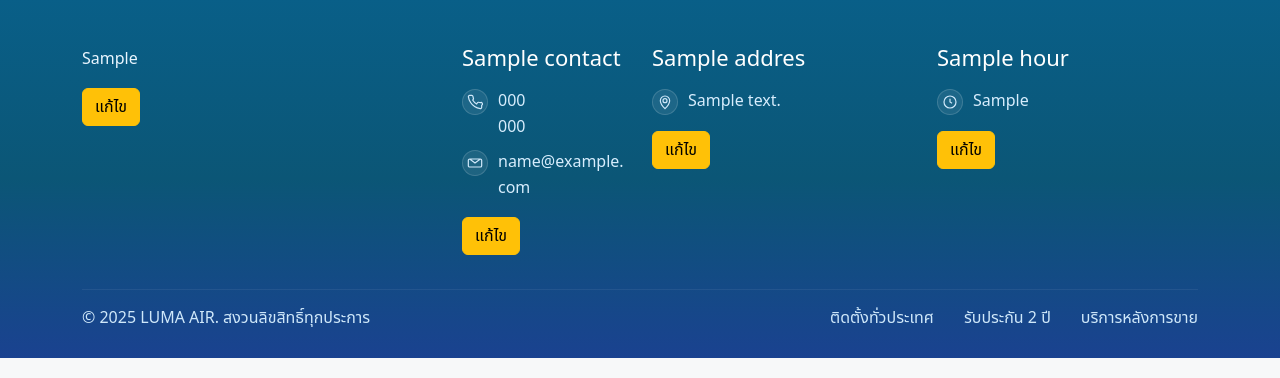
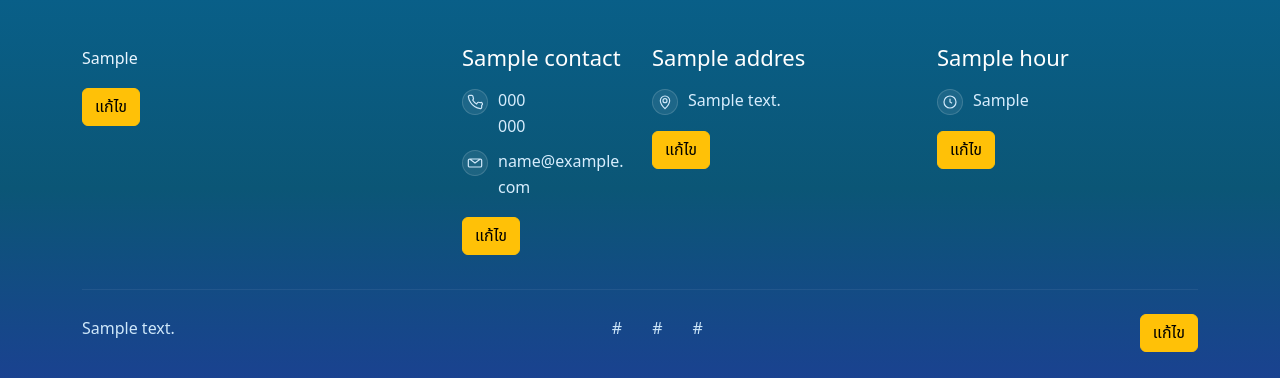
Before and after one commit to thanawadeetithada/display_products, a PHP site: page /index2.php in a window 1280 px wide. Shown: the part 4062-4440 px from the top of the page. Run offline with PHP 8.4, Linux system fonts and the light colour scheme; tables that the repository leaves empty or names only in its code hold one stand-in row (values such as "Sample post"); grey boxes marked "Sample" are stand-in pictures; some libraries are stand-ins or nearby versions.

Commit message:
edit footer bottom

```diff
--- a/index2.php
+++ b/index2.php
@@ -166,6 +166,20 @@
     if ($row = $resHours->fetch_assoc()) {
         foreach (['title','hours'] as $k) {
             if (isset($row[$k]) && $row[$k] !== '') $HOURS[$k] = $row[$k];
+        }
+    }
+
+    // footer bottom
+    $FBOT = [
+        'copy_text' => '© '.date('Y').' '.($F['name'] ?? 'LUMA AIR').'. สงวนลิขสิทธิ์ทุกประการ',
+        'link1'     => 'ติดตั้งทั่วประเทศ',
+        'link2'     => 'รับประกัน 2 ปี',
+        'link3'     => 'บริการหลังการขาย',
+    ];
+    $resFbot = $conn->query("SELECT copy_text, link1, link2, link3 FROM site_footer_bottom WHERE id=1");
+    if ($row = $resFbot->fetch_assoc()) {
+        foreach (['copy_text','link1','link2','link3'] as $k) {
+            if (!empty($row[$k])) $FBOT[$k] = $row[$k];
         }
     }
 
@@ -951,13 +965,49 @@
             <hr class="f-divider">
 
             <div class="footer-bottom d-flex flex-column flex-lg-row align-items-center justify-content-between gap-3">
-                <div class="copy">© <?php echo date('Y') ?> <?php echo e($F['name'] ?? 'LUMA AIR') ?>.
-                    สงวนลิขสิทธิ์ทุกประการ</div>
-                <ul class="f-links list-inline m-0">
-                    <li class="list-inline-item"><a href="#">ติดตั้งทั่วประเทศ</a></li>
-                    <li class="list-inline-item"><a href="#">รับประกัน 2 ปี</a></li>
-                    <li class="list-inline-item"><a href="#">บริการหลังการขาย</a></li>
+                <div class="copy" id="footerCopy"><?php echo e($FBOT['copy_text']) ?></div>
+
+                <ul class="f-links list-inline m-0" id="footerLinks">
+                    <li class="list-inline-item"><a href="#"><?php echo e($FBOT['link1']) ?></a></li>
+                    <li class="list-inline-item"><a href="#"><?php echo e($FBOT['link2']) ?></a></li>
+                    <li class="list-inline-item"><a href="#"><?php echo e($FBOT['link3']) ?></a></li>
                 </ul>
+
+                <div class="mt-2">
+                    <button type="button" class="btn btn-warning" id="btnEditFooterBottom">แก้ไข</button>
+                </div>
+
+                <form id="footerBottomForm" class="d-none w-100 mt-2">
+                    <div class="mb-2">
+                        <label class="form-label">ข้อความลิขสิทธิ์</label>
+                        <input type="text" class="form-control" id="fb_copy"
+                            value="<?php echo e($FBOT['copy_text']) ?>">
+                    </div>
+                    <div class="row">
+                        <div class="col-12 col-md-4 mb-2">
+                            <label class="form-label">ข้อความ</label>
+                            <input type="text" class="form-control" id="fb_link1"
+                                value="<?php echo e($FBOT['link1']) ?>">
+                        </div>
+                        <div class="col-12 col-md-4 mb-2">
+                            <label class="form-label">ข้อความ</label>
+                            <input type="text" class="form-control" id="fb_link2"
+                                value="<?php echo e($FBOT['link2']) ?>">
+                        </div>
+                        <div class="col-12 col-md-4 mb-2">
+                            <label class="form-label">ข้อความ</label>
+                            <input type="text" class="form-control" id="fb_link3"
+                                value="<?php echo e($FBOT['link3']) ?>">
+                        </div>
+                    </div>
+
+                    <input type="hidden" id="fb_csrf" value="<?php echo e($csrf) ?>">
+
+                    <div class="text-end gap-2 d-flex justify-content-end">
+                        <button type="button" class="btn btn-success" id="btnSaveFooterBottom">บันทึก</button>
+                        <button type="button" class="btn btn-secondary" id="btnCancelFooterBottom">ยกเลิก</button>
+                    </div>
+                </form>
             </div>
         </div>
     </footer>
@@ -2328,10 +2378,79 @@
                     if (resp && resp.ok) {
                         $footerHoursTitle.text(resp.title).removeClass('d-none');
                         $footerHoursText.html(resp.hours_html).removeClass(
-                        'd-none');
+                            'd-none');
                         $iconHours.removeClass('d-none');
                         $form.addClass('d-none');
                         $btnEdit.removeClass('d-none');
+                    } else {
+                        alert(resp.error || 'บันทึกไม่สำเร็จ');
+                    }
+                },
+                error: function() {
+                    alert('เกิดข้อผิดพลาดในการบันทึก');
+                }
+            });
+        });
+    });
+
+    // footer bottom
+    $(function() {
+        const $btnEdit = $('#btnEditFooterBottom');
+        const $form = $('#footerBottomForm');
+        const $btnSave = $('#btnSaveFooterBottom');
+        const $btnCancel = $('#btnCancelFooterBottom');
+
+        const $copy = $('#footerCopy');
+        const $links = $('#footerLinks');
+
+        function showForm() {
+            $btnEdit.addClass('d-none');
+            $copy.addClass('d-none');
+            $links.addClass('d-none');
+
+            $('#fb_copy').val($copy.text().trim());
+            $('#fb_link1').val($links.find('li:eq(0) a').text().trim());
+            $('#fb_link2').val($links.find('li:eq(1) a').text().trim());
+            $('#fb_link3').val($links.find('li:eq(2) a').text().trim());
+
+            $form.removeClass('d-none');
+        }
+
+        function hideForm(reset = false) {
+            if (reset) {
+                $('#fb_copy, #fb_link1, #fb_link2, #fb_link3').val('');
+            }
+            $form.addClass('d-none');
+            $btnEdit.removeClass('d-none');
+            $copy.removeClass('d-none');
+            $links.removeClass('d-none');
+        }
+
+        $btnEdit.on('click', showForm);
+        $btnCancel.on('click', () => hideForm(true));
+
+        $btnSave.on('click', function() {
+            const payload = {
+                csrf: $('#fb_csrf').val(),
+                copy_text: $('#fb_copy').val().trim(),
+                link1: $('#fb_link1').val().trim(),
+                link2: $('#fb_link2').val().trim(),
+                link3: $('#fb_link3').val().trim()
+            };
+
+            $.ajax({
+                url: 'save_footer_bottom.php',
+                method: 'POST',
+                dataType: 'json',
+                data: payload,
+                success: function(resp) {
+                    if (resp.ok) {
+                        $copy.text(resp.copy_text);
+                        $links.find('li:eq(0) a').text(resp.link1);
+                        $links.find('li:eq(1) a').text(resp.link2);
+                        $links.find('li:eq(2) a').text(resp.link3);
+
+                        hideForm();
                     } else {
                         alert(resp.error || 'บันทึกไม่สำเร็จ');
                     }
```
Also changed, not shown: save_footer_bottom.php (added, +34 -0 lines).
